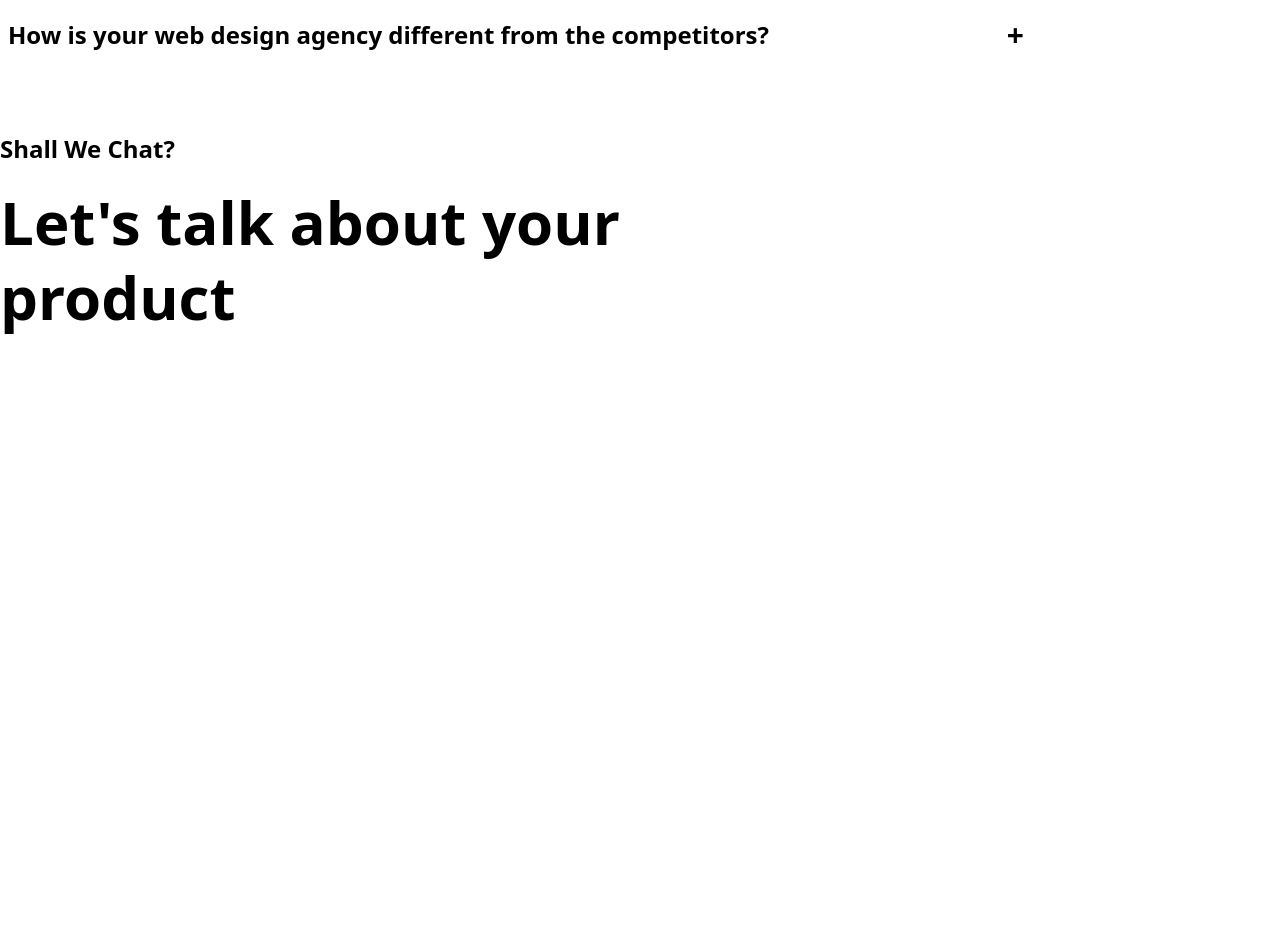
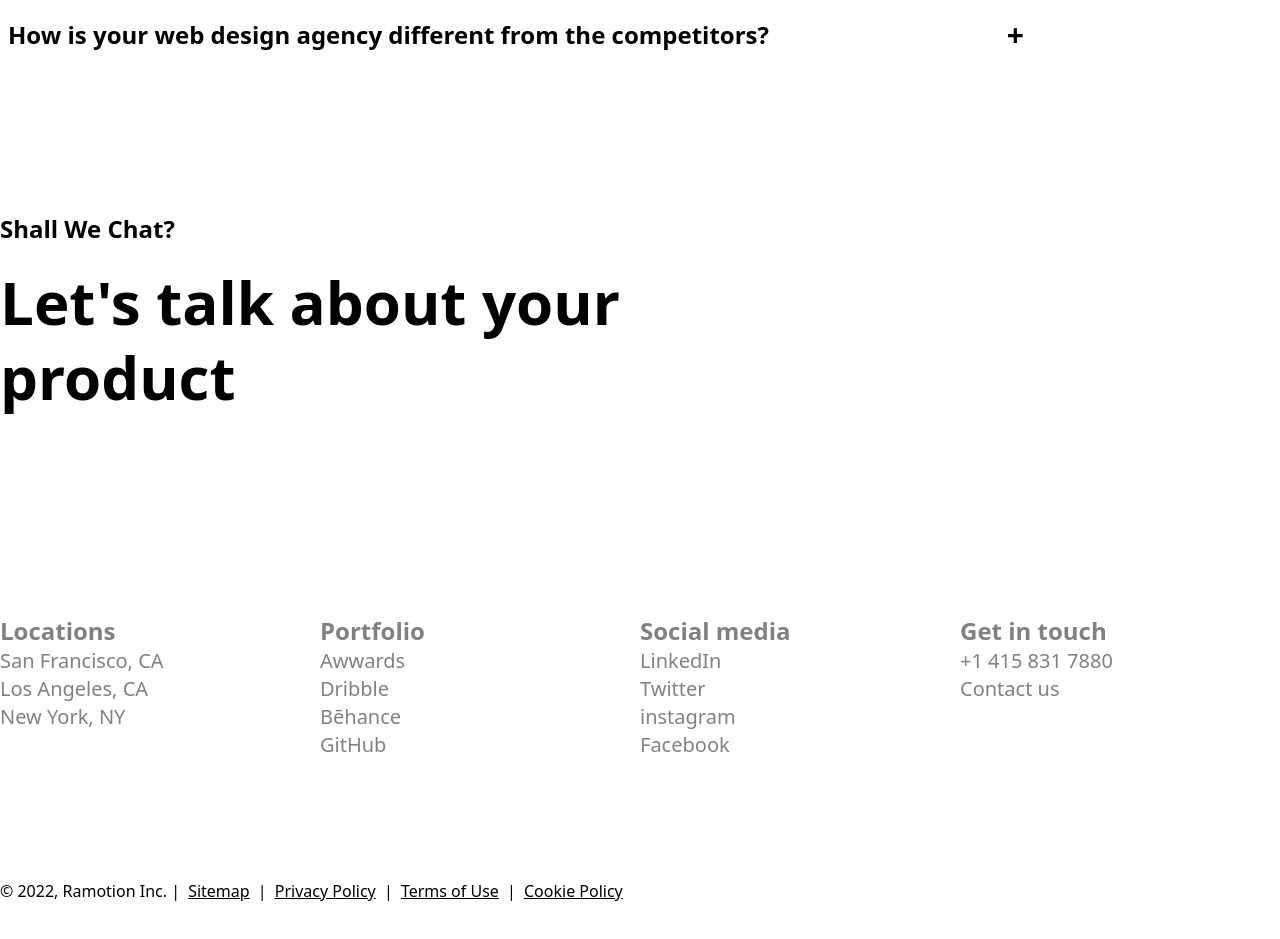
Before and after one commit to Victor-udenna/ramotion_product-page, a React (Create React App) app: page / in a window 1280 px wide. Shown: the part 5060-5999 px from the top of the page. Before the commit the page ends 5435 px from the top, so only its background shows below. Built offline with nearby package versions, Linux system fonts and the light colour scheme.

Commit message:
Added spacing on pages

```diff
--- a/src/components/Aside/Aside.js
+++ b/src/components/Aside/Aside.js
@@ -12,7 +12,7 @@ const Aside = () => {
       }}
     >
 
-      <div className={`  py-10 showcolor ${color ? "active" : "inactive"}`}>
+      <div className={`my-10  py-10 md:py-20  showcolor ${color ? "active" : "inactive"}`}>
         <div className="aside_header font-extrabold text-xl md:text-2xl pb-5">Shall We Chat?</div>
         <div className=" aside_text text-3xl md:text-4xl lg:text-6xl font-bold">
           <div className="leading-tight">Let's talk about your</div>
--- a/src/components/FaqComponent/FaqComponent.js
+++ b/src/components/FaqComponent/FaqComponent.js
@@ -11,10 +11,10 @@ const FaqComponent = ({faqtitle, faqcontent}) => {
    onClick={()=>{
     setopen(!open)
    }}>
-   <div className=  "text-2xl font-bold px-2 show-content">{faqtitle}</div>
+   <div className=  "text-xl md:text-2xl font-bold px-2 show-content">{faqtitle}</div>
     <div className='text-3xl faq_icon font-bold'>{open ? '-' : '+'}</div>
    </div>
-      <div className='text-2xl faq-content leading-10  text-black'>
+      <div className='text-xl lg:text-2xl faq-content leading-10  text-black'>
     {open && <div className="accordion-content">{faqcontent}</div>}
     </div>
   </div>
--- a/src/components/Footer/Footer.js
+++ b/src/components/Footer/Footer.js
@@ -5,7 +5,39 @@ import React, {Fragment} from 'react';
   return (
     <Fragment>
         <div>
+          <div className='py-10  text-[#818181] grid grid-cols-2 md:grid-cols-4 lg:py-20'>
 
+            <div>
+              <div className='text-2xl font-bold'>Locations</div>
+              <div className=' md:text-xl hover:text-blue-600 hover:underline'>San Francisco, CA</div>
+              <div className=' md:text-xl hover:text-blue-600 hover:underline'>Los Angeles, CA</div>
+              <div className=' md:text-xl hover:text-blue-600 hover:underline'>New York, NY</div>
+            </div>
+
+            <div>
+              <div className='text-2xl font-bold'>Portfolio</div>
+              <div className=' md:text-xl hover:text-blue-600 hover:underline'>Awwards</div>
+              <div className=' md:text-xl hover:text-blue-600 hover:underline'>Dribble</div>
+              <div className=' md:text-xl hover:text-blue-600 hover:underline'>Bēhance</div>
+              <div className=' md:text-xl hover:text-blue-600 hover:underline'>GitHub</div>
+            </div>
+
+            <div>
+              <div className='text-2xl font-bold'>Social media</div>
+              <div className=' md:text-xl hover:text-blue-600 hover:underline'>LinkedIn</div>
+              <div className=' md:text-xl hover:text-blue-600 hover:underline'>Twitter</div>
+              <div className=' md:text-xl hover:text-blue-600 hover:underline'>instagram</div>
+              <div className=' md:text-xl hover:text-blue-600 hover:underline'>Facebook</div>
+            </div>
+
+            <div>
+              <div className='text-2xl font-bold'>Get in touch</div>
+              <div className=' md:text-xl hover:text-blue-600 hover:underline'>+1 415 831 7880</div>
+              <div className=' md:text-xl hover:text-blue-600 hover:underline'>Contact us</div>
+            </div>
+
+          </div>
+          <div className='py-10'>© 2022, Ramotion Inc. | <span className='underline hover:text-blue-600 px-1'>Sitemap</span> | <span className='underline hover:text-blue-600 px-1'>Privacy Policy</span> | <span className='underline hover:text-blue-600 px-1'>Terms of Use</span> | <span className='underline hover:text-blue-600 px-1'>Cookie Policy</span></div>
         </div>
 
     </Fragment>
```
